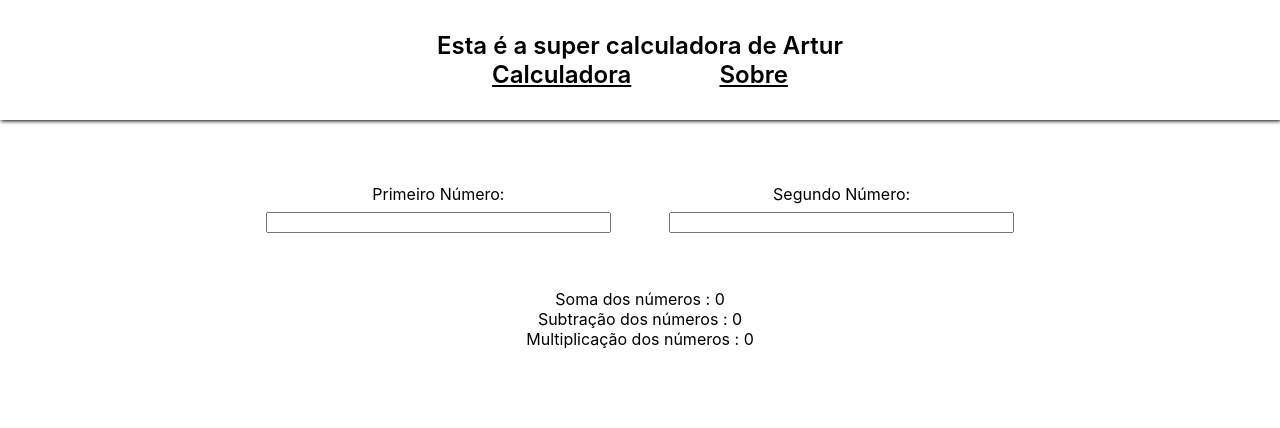
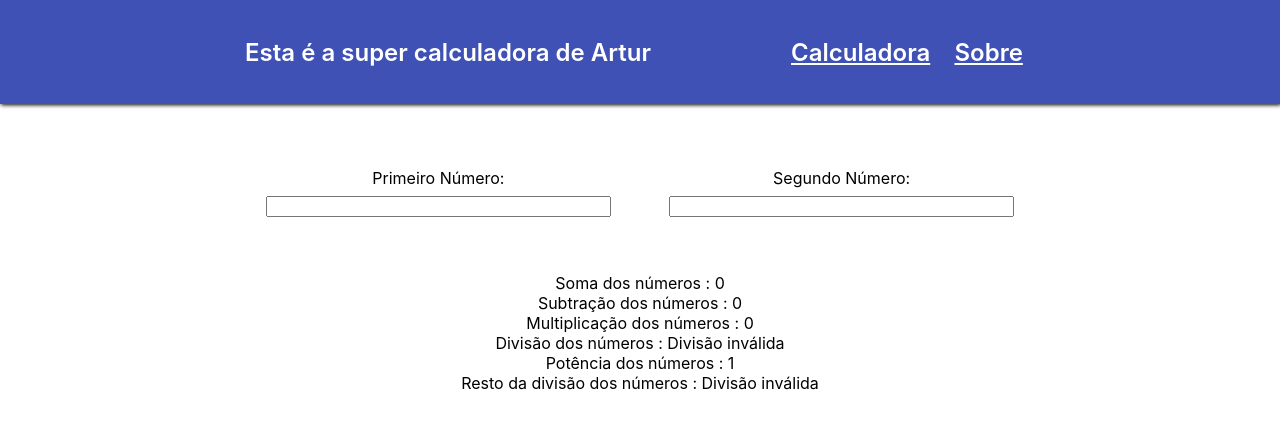
Before and after one commit to ArturQuirino/super-calculadora, a React (Create React App) app in the folder src/super-calculadora/: page / in a window 1280 px wide. Shown: the top 428 px of the page. Built offline with nearby package versions, Linux system fonts and the light colour scheme.

Commit message:
Mudanças de layout

```diff
--- a/src/super-calculadora/src/components/calculadora/calculadora.jsx
+++ b/src/super-calculadora/src/components/calculadora/calculadora.jsx
@@ -30,6 +30,30 @@ class Calculadora extends Component {
       descricao: 'Multiplicação dos números',
       calculo: (a, b) => {
         return a * b;
+      },
+    },
+    {
+      descricao: 'Divisão dos números',
+      calculo: (a, b) => {
+        if (!b) {
+          return 'Divisão inválida';
+        }
+        return a / b;
+      },
+    },
+    {
+      descricao: 'Potência dos números',
+      calculo: (a, b) => {
+        return a ** b;
+      },
+    },
+    {
+      descricao: 'Resto da divisão dos números',
+      calculo: (a, b) => {
+        if (!b) {
+          return 'Divisão inválida';
+        }
+        return a % b;
       },
     },
   ];
--- a/src/super-calculadora/src/components/header/header.css
+++ b/src/super-calculadora/src/components/header/header.css
@@ -1,20 +1,23 @@
 .header {
-  height: 120px;
+  min-height: 10vh;
   display: flex;
   align-items: center;
   justify-content: center;
   font-size: 24px;
   font-weight: 600;
   box-shadow: 1px 1px 4px black;
-  flex-direction: column;
+  background-color: #3f51b5;
+  color: white;
+  padding: 12px 0;
 }
 
 .header__navigation-container {
   display: flex;
   justify-content: space-around;
-  width: 30%;
+  width: 20%;
+  margin: 0 0 0 10vw;
 }
 
 .header__navigation-container__link {
-  color: black;
+  color: white;
 }
```
